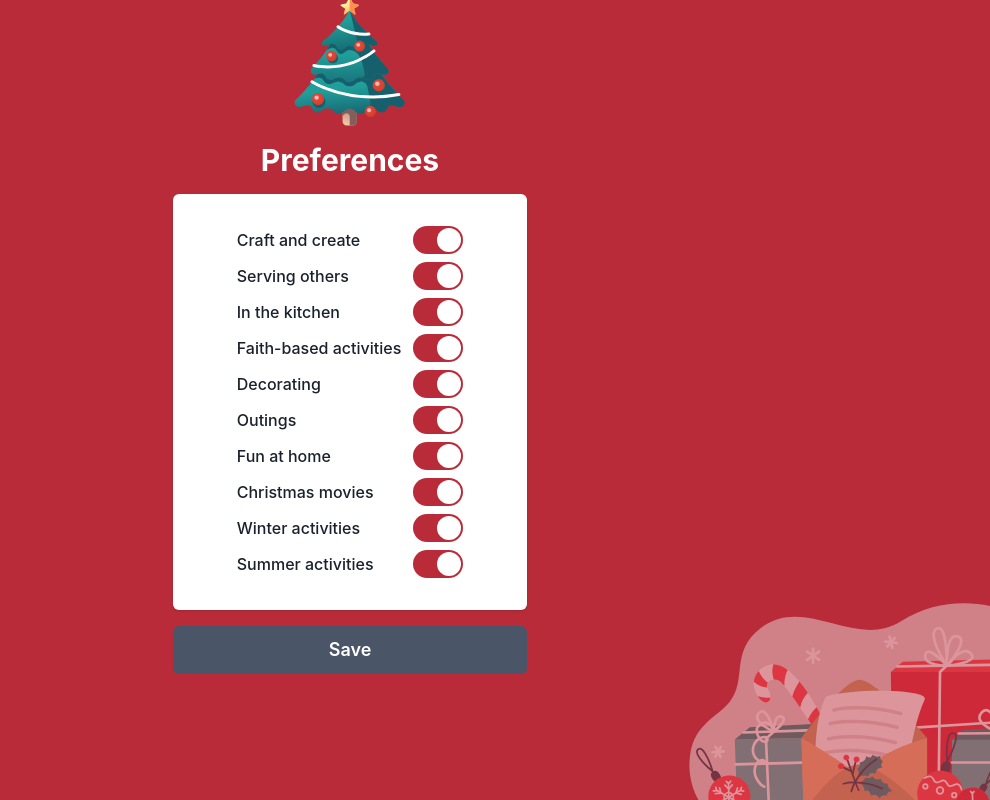
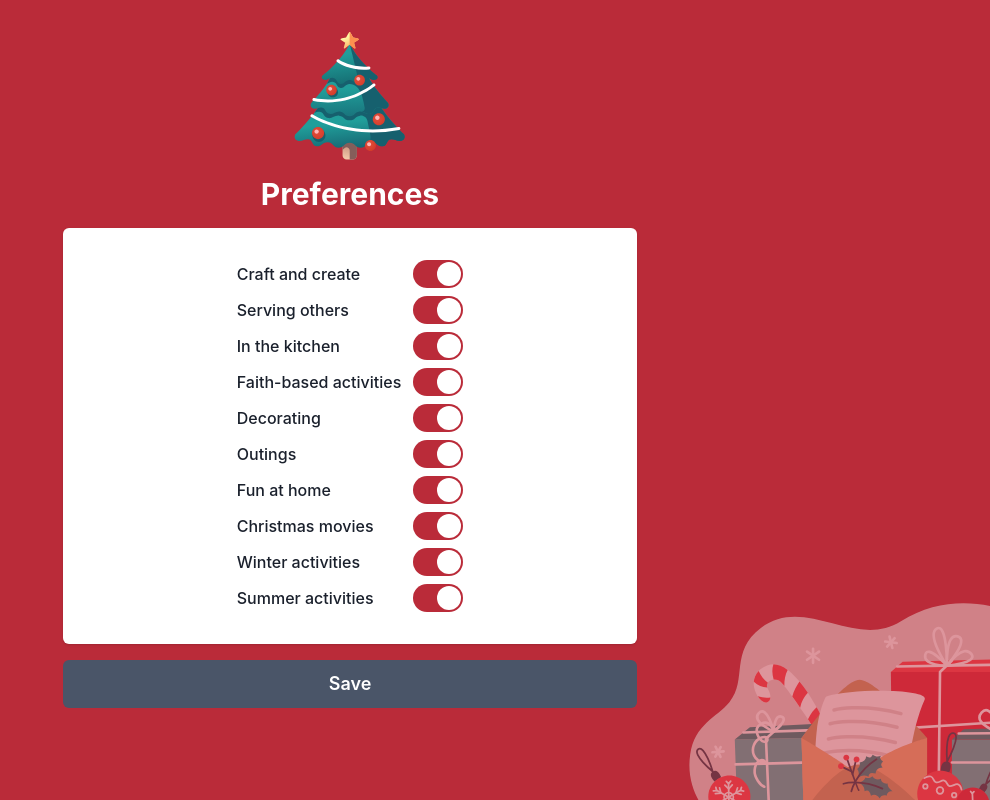
Before and after one commit to beardsleym/christmas, a Next.js app: page /preferences in a window 1280 px wide. Shown: the whole page, without its empty margins (290-1280 px from the left). Built offline with nearby package versions, Linux system fonts and the light colour scheme.

Commit message:
heading adjustments

```diff
--- a/components/Main.tsx
+++ b/components/Main.tsx
@@ -16,8 +16,7 @@ type MainProps = {
 export const Main = ({ title, children }: MainProps) => {
   return (
     <Container h="2xl">
-      <Center h="full">
-        <Stack spacing={4}>
+      <Stack spacing={4} mt={8}>
         <Center>
           <Image
             src="/images/ChristmasTree.svg"
@@ -36,7 +35,6 @@ export const Main = ({ title, children }: MainProps) => {
         </Heading>
         {children}
       </Stack>
-      </Center>
       <Image
         src="/images/Presents.svg"
         alt="presents"
--- a/pages/[id].tsx
+++ b/pages/[id].tsx
@@ -1,7 +1,7 @@
 import { useRouter } from "next/router";
 import NextLink from "next/link";
 import { Main } from "../components/Main";
-import { Heading, Tag, Center, IconButton } from "@chakra-ui/react";
+import { Heading, Tag, Center, IconButton, Box } from "@chakra-ui/react";
 import { ChevronLeftIcon } from "@chakra-ui/icons";
 import { Header } from "../components/Header";
 import { kitchen, outings } from "../constants/data";
```
Lines whose indentation alone changed are shown as unchanged.
